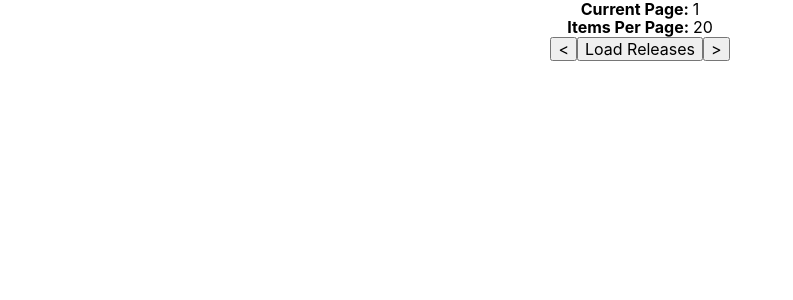
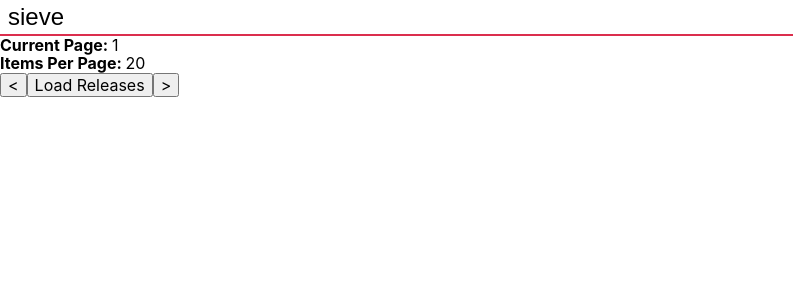
Before and after one commit to josiahdahl/sieve, a React (Create React App) app: page / in a window 1280 px wide. Shown: the top 300 px of the page, without its empty margins (0-793 px from the left). Built offline with nearby package versions, Linux system fonts and the light colour scheme.

Commit message:
feat(App): Add Header

```diff
--- a/src/App.tsx
+++ b/src/App.tsx
@@ -1,11 +1,13 @@
 import React, { Component } from 'react';
 import './App.css';
 import { NewReleases } from './containers/NewReleases';
+import { Header } from './components/Header';
 
 class App extends Component {
   render() {
     return (
-      <div className="App">
+      <div>
+        <Header/>
         <NewReleases />
       </div>
     );
```
Also changed, not shown: 1 other file (tests, documents, lock files or other folders).
